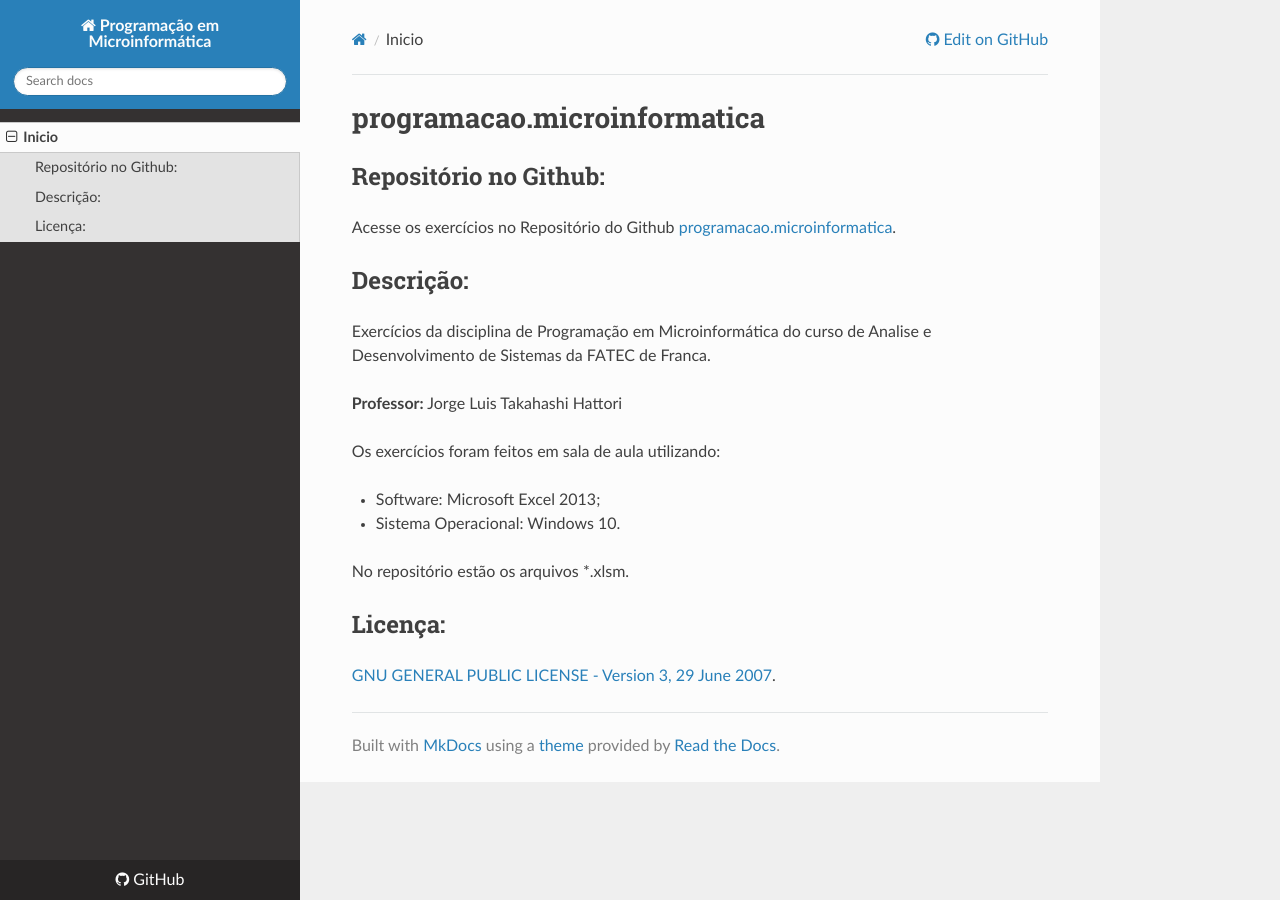
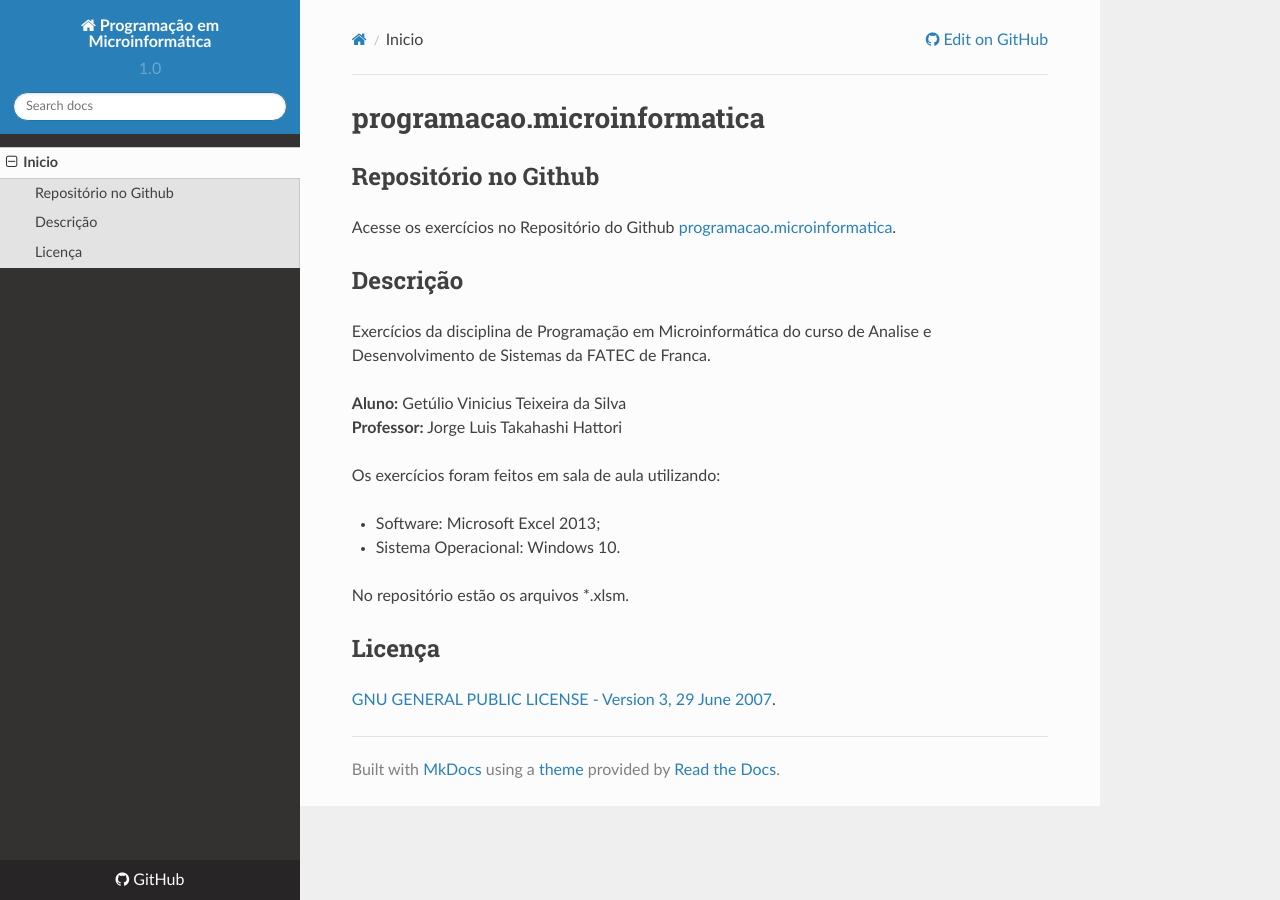
Before and after one commit to getuliovinicius/programacao.microinformatica, an MkDocs documentation site: the page built from docs/mds/index.md, in a window 1280 px wide. Built offline with MkDocs 1.6.1, drawn with Linux system fonts in a browser that asks for light colours; nearby versions of some CDN libraries; old or Windows-style settings are respelled for this version of MkDocs.

Commit message:
Ajustes na documentação

```diff
--- a/docs/mds/index.md
+++ b/docs/mds/index.md
@@ -1,24 +1,24 @@
-# programacao.microinformatica
+programacao.microinformatica
+============================
 
-
-## Repositório no Github:
+## Repositório no Github
 
 Acesse os exercícios no Repositório do Github [programacao.microinformatica](https://github.com/getuliovinicius/programacao.microinformatica).
 
-## Descrição:
+## Descrição
 
 Exercícios da disciplina de Programação em Microinformática do curso de Analise e Desenvolvimento de Sistemas da FATEC de Franca.
 
+**Aluno:** Getúlio Vinicius Teixeira da Silva
 **Professor:** Jorge Luis Takahashi Hattori
 
 Os exercícios foram feitos em sala de aula utilizando:
 
-- Software: Microsoft Excel 2013;
-
-- Sistema Operacional: Windows 10.
++ Software: Microsoft Excel 2013;
++ Sistema Operacional: Windows 10.
 
 No repositório estão os arquivos \*.xlsm.
 
-## Licença:
+## Licença
 
 [GNU GENERAL PUBLIC LICENSE - Version 3, 29 June 2007](https://github.com/getuliovinicius/programacao.microinformatica/blob/master/LICENSE).
--- a/docs/mkdocs.yml
+++ b/docs/mkdocs.yml
@@ -1,7 +1,7 @@
 site_name: Programação em Microinformática
 site_description: Lista de exercícios da disciplina de Programação em Microinformática do curso de Analise e Desenvolvimento de Sistemas da FATEC de Franca.
 site_author: Getúlio Vinicius <getuliovinits@gmail.com>
-google_analytics: ['UA-70830801-8', 'getuliovinicius.github.io/programacao.microinformatica/']
+google_analytics: ['UA-70830801-8', 'auto']
 repo_url: https://github.com/getuliovinicius/programacao.microinformatica
 repo_name: GitHub
 edit_uri: blob/master/docs/mds/
@@ -11,3 +11,15 @@ docs_dir: 'mds'
 pages:
   - Inicio: index.md
 theme: readthedocs
+extra:
+    version: 1.0
+markdown_extensions:
+    - smarty
+    - nl2br
+    - admonition
+    - codehilite
+    - sane_lists
+    - toc:
+        permalink: True
+        separator: "_"
+    - footnotes
```
Also changed, not shown: README.md.
